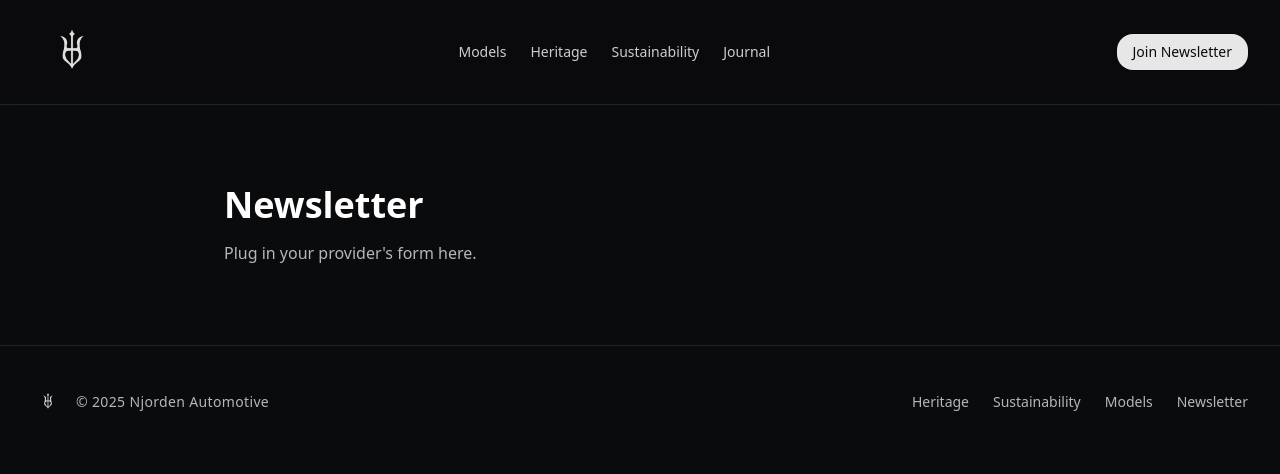
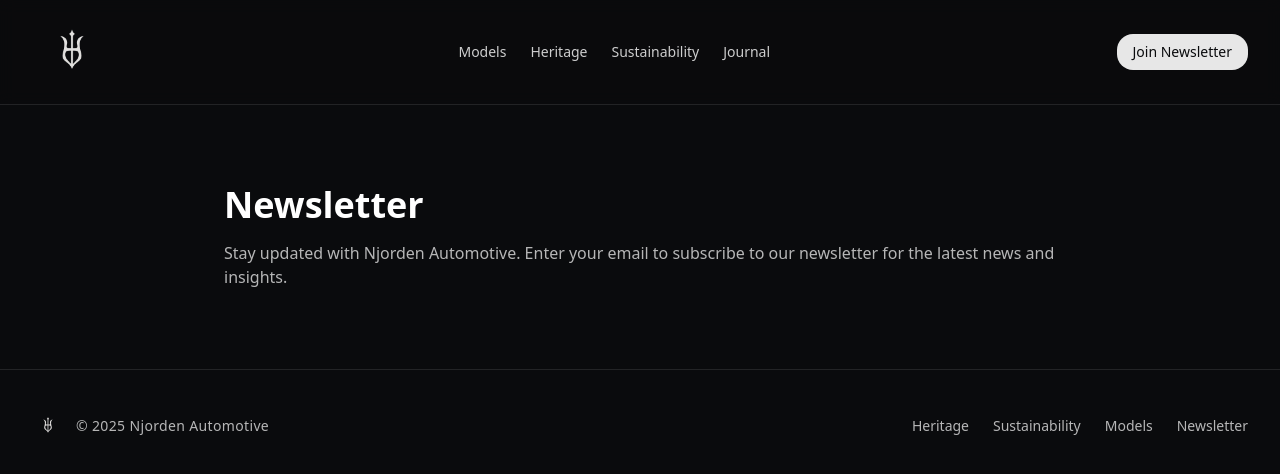
Before and after one commit to njordenautomotive/njordenautomotive.github.io, a Next.js app: page /newsletter in a window 1280 px wide. Shown: the top 474 px of the page. Built offline with nearby package versions, Linux system fonts and the light colour scheme.

Commit message:
chore: update newsletter introduction

```diff
--- a/app/newsletter/page.tsx
+++ b/app/newsletter/page.tsx
@@ -7,7 +7,7 @@ export default function Page() {
     <SiteShell>
       <section className="mx-auto w-full max-w-4xl px-4 py-20 sm:px-6 lg:px-8">
         <h1 className="text-4xl font-semibold">Newsletter</h1>
-        <p className="mt-4 text-white/70">Plug in your provider's form here.</p>
+        <p className="mt-4 text-white/70">Stay updated with Njorden Automotive. Enter your email to subscribe to our newsletter for the latest news and insights.</p>
       </section>
     </SiteShell>
   );
```
